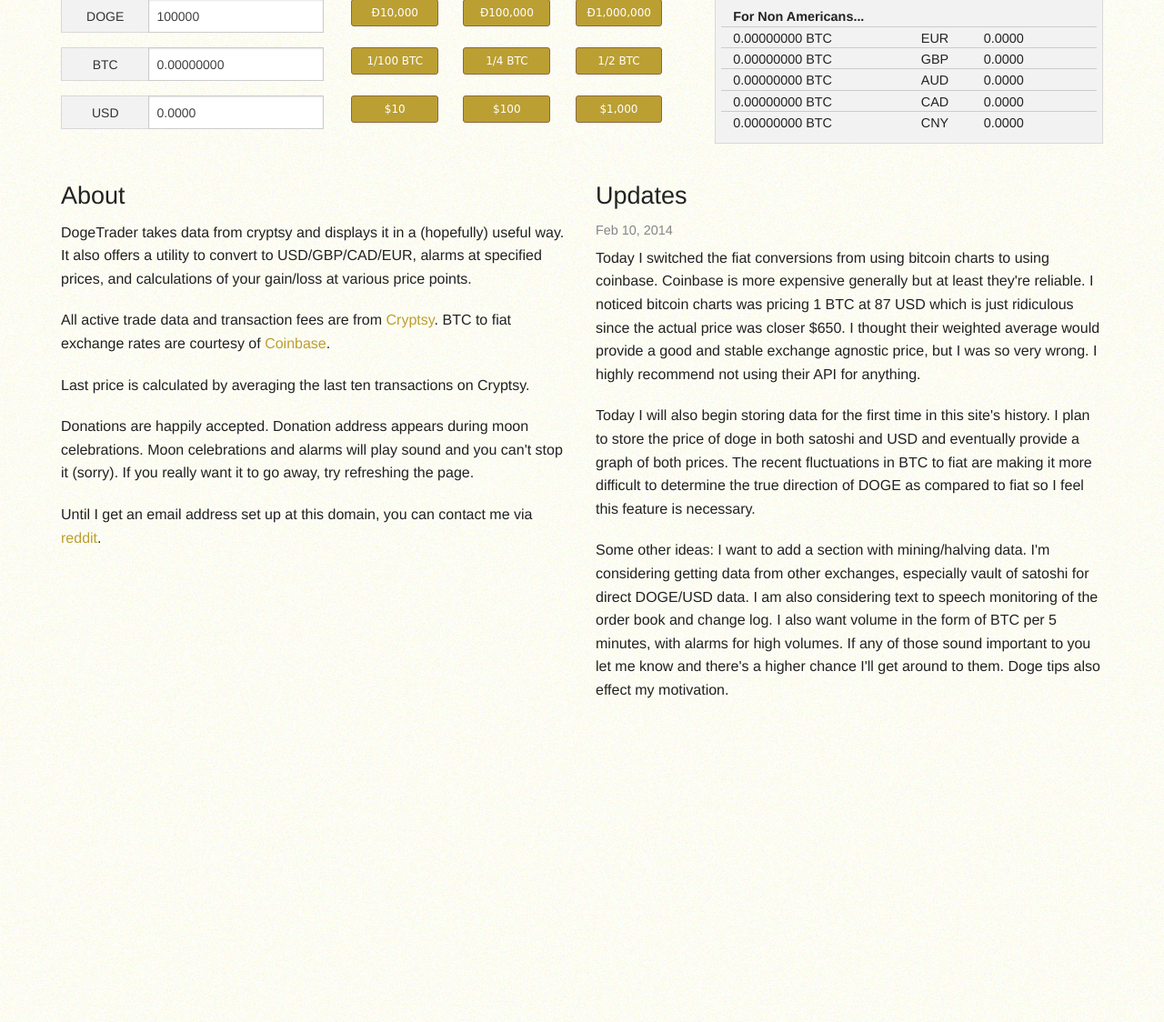
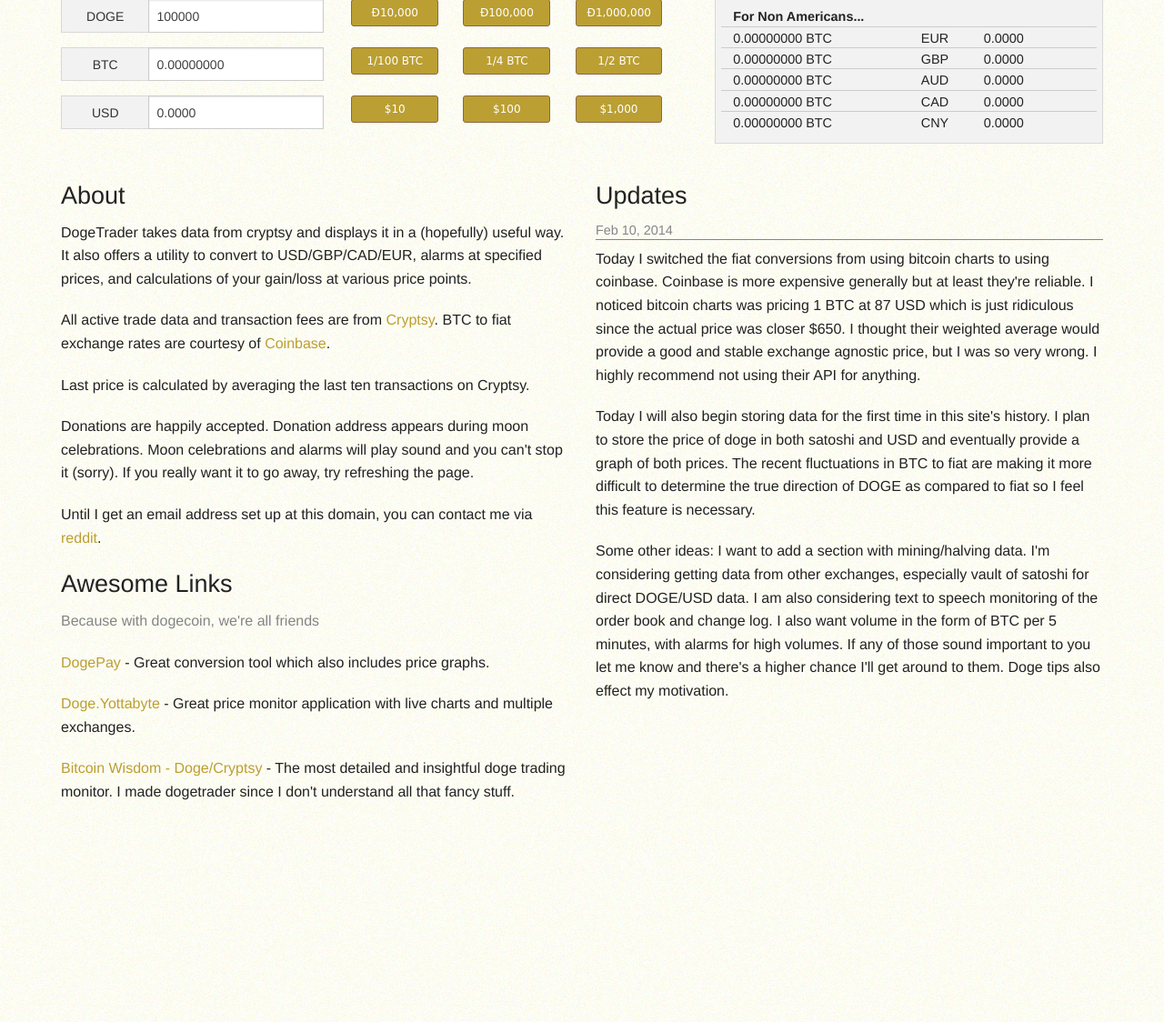
Before and after one commit to agroff/DogeTrader, a PHP site: page / in a window 1280 px wide. Shown: the part 1218-2342 px from the top of the page at 91% size. Run offline with PHP 8.4, Linux system fonts and the light colour scheme; data that the repository does not hold is empty.

Commit message:
adding links section

```diff
--- a/css/doge.css
+++ b/css/doge.css
@@ -64,7 +64,9 @@
 .center {
     text-align: center;
 }
-
+.underlined{
+    border-bottom:1px solid;
+}
 .comic {
     font-family: "Comic Sans MS", cursive, sans-serif;
 }
--- a/index.php
+++ b/index.php
@@ -237,6 +237,29 @@
             Until I get an email address set up at this domain, you can contact me via
             <a href="http://www.reddit.com/user/userNameNotLongEnoug/">reddit</a>.
         </p>
+
+        <h3>
+            Awesome Links
+        </h3>
+        <p class="light">
+            Because with dogecoin, we're all friends
+        </p>
+        <p>
+            <a href="http://dogepay.com/" target="_blank">DogePay</a>
+            -
+            Great conversion tool which also includes price graphs.
+        </p>
+        <p>
+            <a href="http://doge.yottabyte.nu/" target="_blank">Doge.Yottabyte</a>
+            -
+            Great price monitor application with live charts and multiple exchanges.
+        </p>
+        <p>
+            <a href="http://bitcoinwisdom.com/markets/cryptsy/dogebtc" target="_blank">Bitcoin Wisdom - Doge/Cryptsy</a>
+            -
+            The most detailed and insightful doge trading monitor. I made dogetrader since I don't understand all that
+            fancy stuff.
+        </p>
     </div>
     <div class="large-9 columns">
 
```
